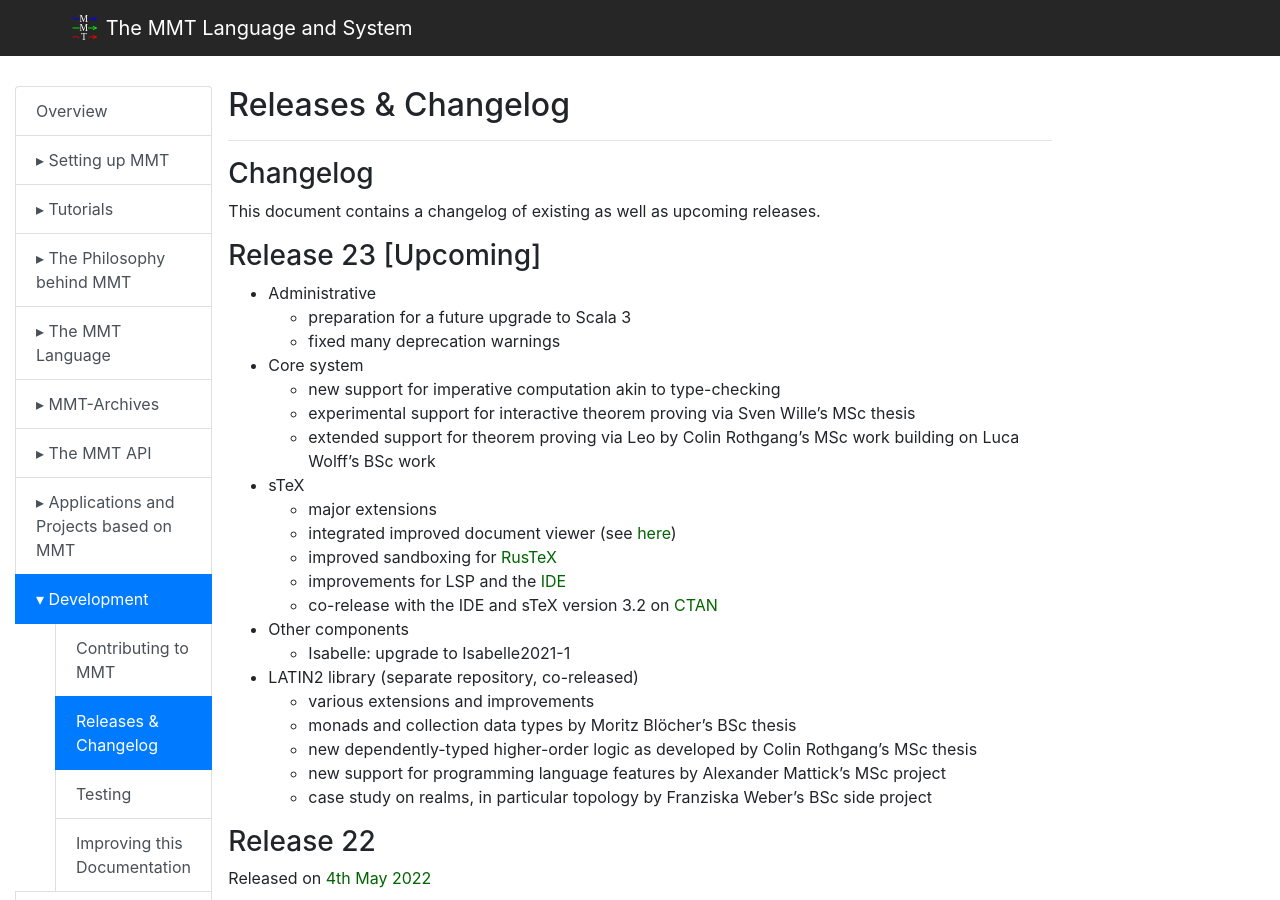
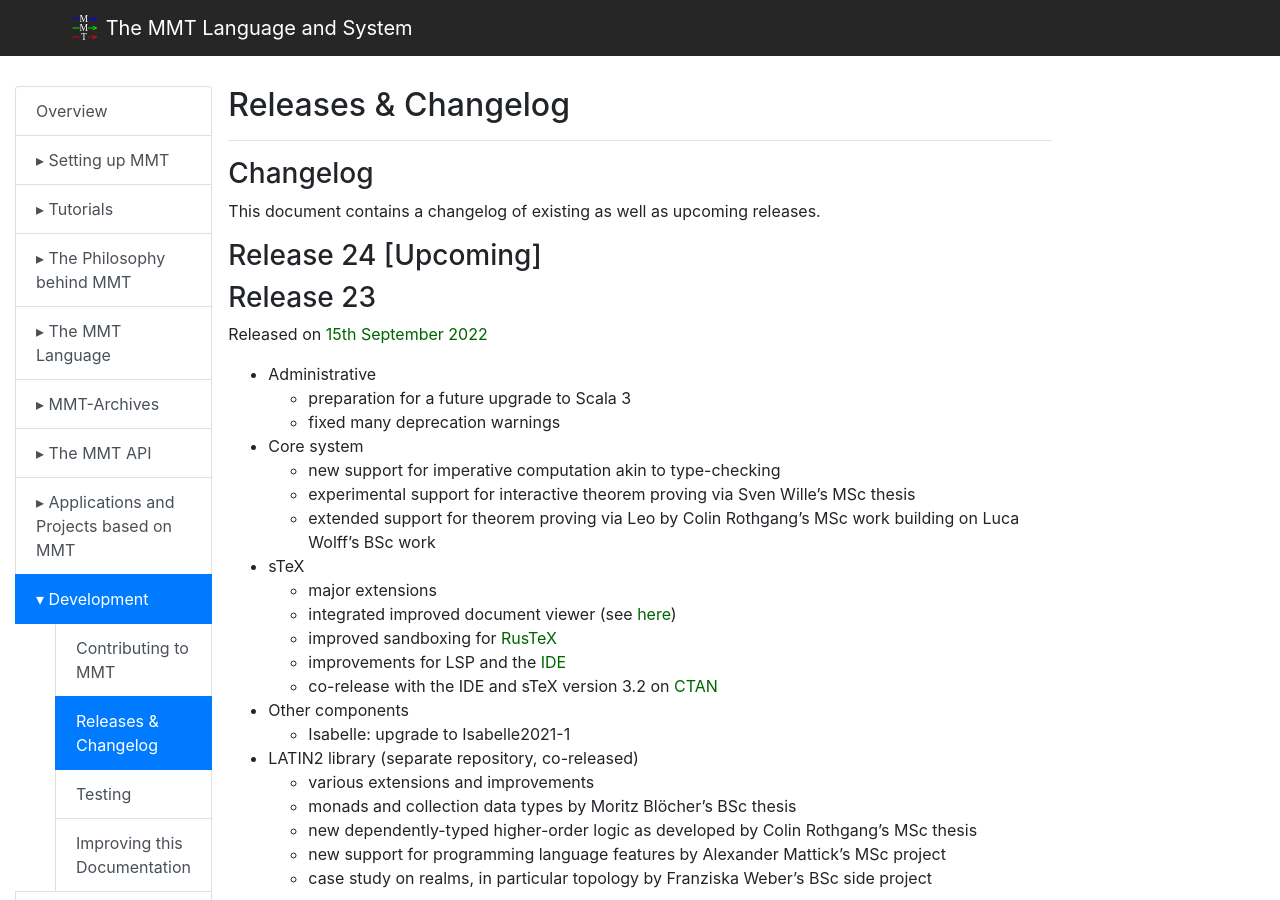
Before and after one commit to UniFormal/uniformal.github.io, a Jekyll site: the page built from doc/development/releases.md, in a window 1280 px wide and 900 px high. Built offline with Jekyll 4.4.1, drawn with Linux system fonts in a browser that asks for light colours.

Commit message:
Update releases.md

```diff
--- a/doc/development/releases.md
+++ b/doc/development/releases.md
@@ -7,7 +7,11 @@
 
 This document contains a changelog of existing as well as upcoming releases.
 
-### Release 23 [Upcoming]
+### Release 24 [Upcoming]
+
+### Release 23
+
+Released on [15th September 2022](https://github.com/UniFormal/MMT/releases/tag/v23.0.0)
 
 - Administrative
   - preparation for a future upgrade to Scala 3
```
